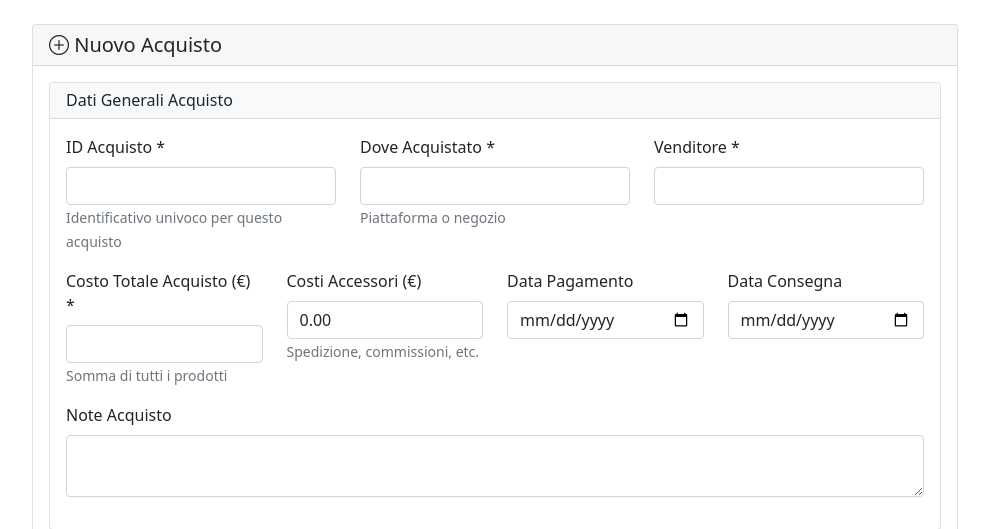
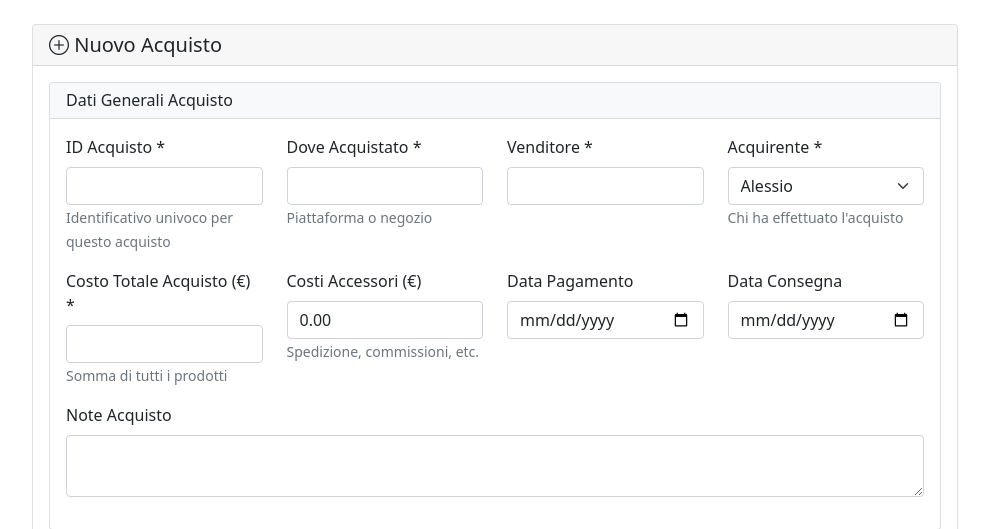
Before and after one commit to matteoarelli/gestionale-materiali, a FastAPI app: page /acquisti/nuovo in a window 1280 px wide. Shown: the part 56-585 px from the top of the page, without its empty margins (145-1134 px from the left). Run offline with FastAPI, Linux system fonts and the light colour scheme; some libraries are stand-ins or nearby versions.

Commit message:
Fix Workflow14

```diff
--- a/app/main.py
+++ b/app/main.py
@@ -418,6 +418,7 @@ async def lista_acquisti(request: Request, db: Session = Depends(get_db)):
 
     # Parametri di filtro dalla query string
     filtro_stato = request.query_params.get("filtro_stato", "tutti")
+    filtro_acquirente = request.query_params.get("filtro_acquirente", "tutti")  # NUOVO FILTRO
     ordinamento = request.query_params.get("ordinamento", "data_desc")
     cerca = request.query_params.get("cerca", "")
 
@@ -428,6 +429,16 @@ async def lista_acquisti(request: Request, db: Session = Depends(get_db)):
 
     # Conta totali per statistiche
     acquisti_totali = query.count()
+
+    # NUOVO: Filtro per acquirente
+    if filtro_acquirente and filtro_acquirente != "tutti":
+        query = query.filter(Acquisto.acquirente == filtro_acquirente)
+
+    # Ottieni lista acquirenti per dropdown
+    acquirenti_disponibili = db.query(Acquisto.acquirente).distinct().filter(
+        Acquisto.acquirente.isnot(None)
+    ).all()
+    acquirenti_lista = sorted([a[0] for a in acquirenti_disponibili])
 
     # Applica filtri di ricerca
     if cerca:
@@ -521,6 +532,8 @@ async def lista_acquisti(request: Request, db: Session = Depends(get_db)):
         "acquisti": acquisti,
         "acquisti_totali": acquisti_totali,
         "filtro_stato": filtro_stato,
+        "filtro_acquirente": filtro_acquirente,  # NUOVO
+        "acquirenti_lista": acquirenti_lista,    # NUOVO
         "ordinamento": ordinamento,
         "cerca": cerca
     })
@@ -869,6 +882,7 @@ async def crea_nuovo_acquisto(request: Request, db: Session = Depends(get_db)):
             data_pagamento=datetime.strptime(form_data.get("data_pagamento"), "%Y-%m-%d").date() if form_data.get("data_pagamento") else None,
             data_consegna=datetime.strptime(form_data.get("data_consegna"), "%Y-%m-%d").date() if form_data.get("data_consegna") else None,
             note=form_data.get("note"),
+            acquirente=form_data.get("acquirente", "Alessio"),  # Default Alessio
             created_at=datetime.now()
         )
 
@@ -974,6 +988,7 @@ async def modifica_acquisto(acquisto_id: int, request: Request, db: Session = De
         acquisto.data_pagamento = datetime.strptime(form_data.get("data_pagamento"), "%Y-%m-%d").date() if form_data.get("data_pagamento") else None
         acquisto.data_consegna = datetime.strptime(form_data.get("data_consegna"), "%Y-%m-%d").date() if form_data.get("data_consegna") else None
         acquisto.note = form_data.get("note")
+        acquisto.acquirente = form_data.get("acquirente", acquisto.acquirente or "Alessio")  # Mantieni esistente se non specificato
 
         # Aggiorna prodotti esistenti
         prodotti_data = {}
@@ -1216,10 +1231,30 @@ async def salva_seriali_acquisto(acquisto_id: int, request: Request, db: Session
         db.rollback()
         raise HTTPException(status_code=500, detail=f"Errore nel salvataggio: {str(e)}")
 
-@app.get("/health")
-async def health_check():
-    """Health check per Railway"""
-    return {"status": "healthy", "timestamp": datetime.now().isoformat()}
+@app.post("/admin/add-acquirente-field")
+async def add_acquirente_field(db: Session = Depends(get_db)):
+    """Aggiunge il campo acquirente e imposta tutti gli esistenti come 'Alessio'"""
+    try:
+        # Questa è una migrazione one-time
+        # In produzione useresti Alembic, ma per semplicità facciamo così
+
+        # 1. Aggiungi colonna (se non esiste già)
+        try:
+            db.execute("ALTER TABLE acquisti ADD COLUMN acquirente VARCHAR(100) DEFAULT 'Alessio'")
+        except Exception as e:
+            if "already exists" not in str(e).lower():
+                raise e
+
+        # 2. Aggiorna tutti gli acquisti esistenti
+        db.execute("UPDATE acquisti SET acquirente = 'Alessio' WHERE acquirente IS NULL")
+
+        db.commit()
+
+        return {"success": True, "message": "Campo acquirente aggiunto e acquisti esistenti assegnati ad Alessio"}
+
+    except Exception as e:
+        db.rollback()
+        return {"success": False, "error": str(e)}
 
 if __name__ == "__main__":
     port = int(os.environ.get("PORT", 8000))
--- a/app/templates/nuovo_acquisto.html
+++ b/app/templates/nuovo_acquisto.html
@@ -20,22 +20,31 @@
                         </div>
                         <div class="card-body">
                             <div class="row">
-                                <div class="col-md-4 mb-3">
+                                <div class="col-md-3 mb-3">
                                     <label for="id_acquisto_univoco" class="form-label">ID Acquisto *</label>
                                     <input type="text" class="form-control" id="id_acquisto_univoco"
                                            name="id_acquisto_univoco" required>
                                     <small class="form-text text-muted">Identificativo univoco per questo acquisto</small>
                                 </div>
-                                <div class="col-md-4 mb-3">
+                                <div class="col-md-3 mb-3">
                                     <label for="dove_acquistato" class="form-label">Dove Acquistato *</label>
                                     <input type="text" class="form-control" id="dove_acquistato"
                                            name="dove_acquistato" required>
                                     <small class="form-text text-muted">Piattaforma o negozio</small>
                                 </div>
-                                <div class="col-md-4 mb-3">
+                                <div class="col-md-3 mb-3">
                                     <label for="venditore" class="form-label">Venditore *</label>
                                     <input type="text" class="form-control" id="venditore"
                                            name="venditore" required>
+                                </div>
+                                <div class="col-md-3 mb-3">
+                                    <label for="acquirente" class="form-label">Acquirente *</label>
+                                    <select class="form-select" id="acquirente" name="acquirente" required>
+                                        <option value="Alessio" selected>Alessio</option>
+                                        <option value="Matteo">Matteo</option>
+                                        <option value="Altri">Altri</option>
+                                    </select>
+                                    <small class="form-text text-muted">Chi ha effettuato l'acquisto</small>
                                 </div>
                             </div>
 
```
Also changed, not shown: app/templates/acquisti.html (+9 -0 lines).
